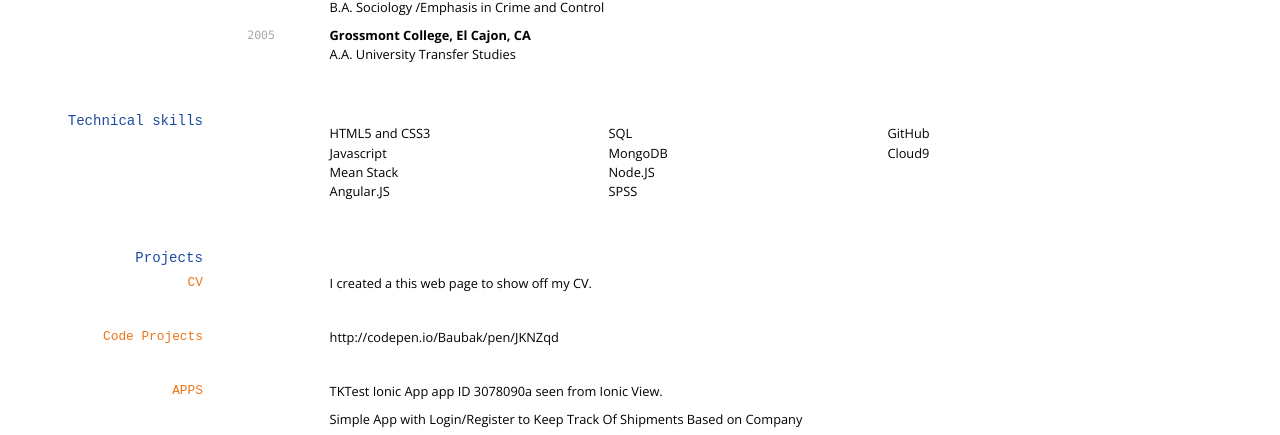
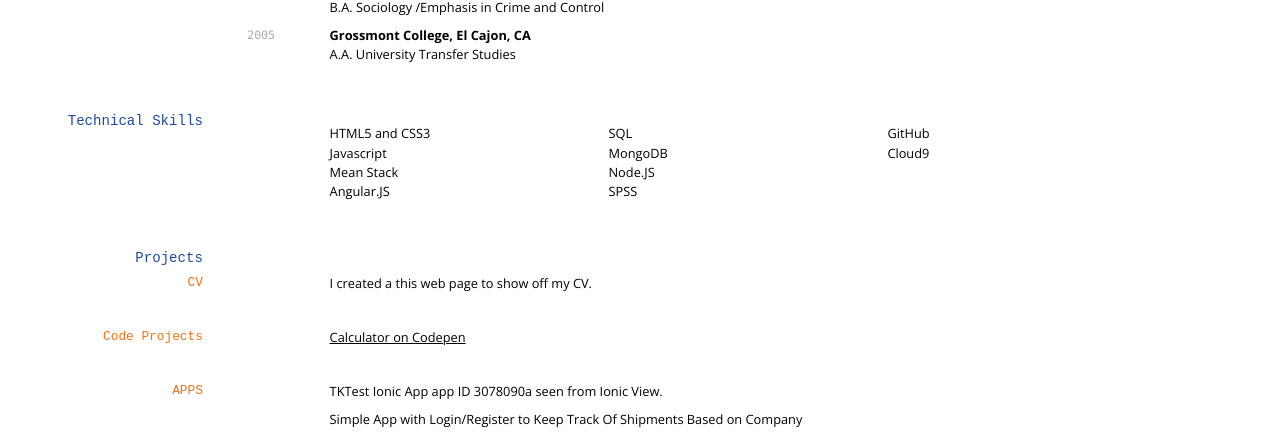
Before and after one commit to bdowlatshahiessf/bdowlatshahiessf.github.io, a Jekyll site: the page built from index.md, in a window 1280 px wide. Shown: the part 509-944 px from the top of the page. Built offline with Jekyll 4.4.1, drawn with Linux system fonts in a browser that asks for light colours; nearby versions of some CDN libraries.

Commit message:
Update index.md

```diff
--- a/index.md
+++ b/index.md
@@ -39,7 +39,7 @@ A.A. University Transfer Studies
 
 
 
-## Technical skills
+## Technical Skills
 
 
 
@@ -63,7 +63,9 @@ I created a this web page to show off my CV.
 
 ### Code Projects
 
- http://codepen.io/Baubak/pen/JKNZqd
+
+<a href="http://codepen.io/Baubak/pen/JKNZqd"> Calculator on Codepen</a>
+
 
 ### APPS
 
```
